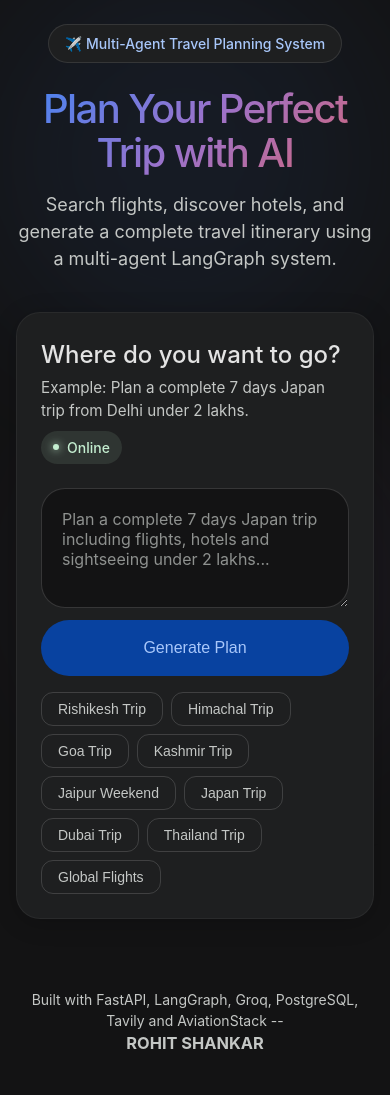
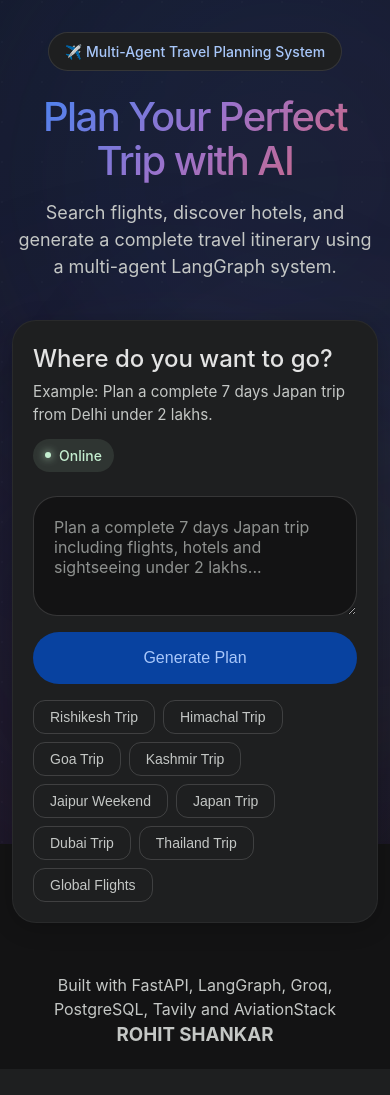
Before and after one commit to rohitshankar12/Multi-Agent-Travel-Planning-System, a FastAPI app: page / in a window 390 px wide. After the commit the page ends 1041 px from the top, so only its background shows below. Run offline with FastAPI, Linux system fonts and the light colour scheme; some libraries are stand-ins or nearby versions.

Commit message:
update background

```diff
--- a/static/script.js
+++ b/static/script.js
@@ -23,14 +23,12 @@ function setLoading(isLoading) {
 
         function showError(message) {
             const errorBox = document.getElementById("errorBox");
-
             errorBox.textContent = message;
             errorBox.classList.remove("hidden");
         }
 
         function hideError() {
             const errorBox = document.getElementById("errorBox");
-
             errorBox.classList.add("hidden");
             errorBox.textContent = "";
         }
@@ -48,7 +46,9 @@ function showResult(answer, threadId) {
                 resultBox.innerText = answer;
             }
 
+            if(threadId) {
                 threadInfo.textContent = `Thread ID: ${threadId}`;
+            }
 
             resultSection.classList.remove("hidden");
 
@@ -72,6 +72,7 @@ async function sendMessage() {
             setLoading(true);
 
             try {
+                // Ensure your backend is running to handle this request
                 const response = await fetch("/api/travel", {
                     method: "POST",
                     headers: {
@@ -95,6 +96,10 @@ async function sendMessage() {
                 showResult(data.answer, data.thread_id);
 
             } catch (error) {
+                // For testing visually without a backend, uncomment the below lines:
+                /*
+                showResult("# Paris Itinerary\n## Day 1\n* Visit Eiffel Tower\n* Eat Croissants\n\n## Day 2\n* Louvre Museum\n* Seine River Cruise", "test-123");
+                */
                 showError(error.message);
             } finally {
                 setLoading(false);
@@ -113,23 +118,22 @@ function copyResult() {
                 .then(() => {
                     const copyBtn = document.querySelector(".copy-btn");
                     const oldText = copyBtn.textContent;
-
                     copyBtn.textContent = "Copied!";
-
-            setTimeout(() => {
-                copyBtn.textContent = oldText;
-            }, 1400);
+                    setTimeout(() => { copyBtn.textContent = oldText; }, 1400);
                 })
                 .catch(() => {
                     showError("Could not copy result.");
                 });
         }
 
+        /* =========================================================
+           PDF DOWNLOAD — CORRECTED
+           ========================================================= */
         function downloadPDF() {
             const pdfContent = document.getElementById("pdfContent");
 
-    if (!latestAnswerMarkdown || !pdfContent) {
-        showError("No travel plan available to download.");
+            if (!pdfContent || pdfContent.innerText.trim() === "") {
+                showError("No travel plan available.");
                 return;
             }
 
@@ -139,40 +143,47 @@ function downloadPDF() {
             downloadBtn.textContent = "Preparing PDF...";
             downloadBtn.disabled = true;
 
-    const options = {
-        margin: 0.5,
-        filename: "ai-travel-plan.pdf",
+            const opt = {
+                // [Top, Right, Bottom, Left] margins in mm.
+                // This ensures EVERY page gets proper spacing seamlessly.
+                margin: [15, 15, 15, 15],
+                filename: "AI_Travel_Plan.pdf",
+
                 image: {
                     type: "jpeg",
-            quality: 0.98
+                    quality: 1
                 },
+
                 html2canvas: {
                     scale: 2,
                     useCORS: true,
-            backgroundColor: "#ffffff"
+                    scrollY: 0
                 },
+
                 jsPDF: {
-            unit: "in",
+                    unit: "mm",
                     format: "a4",
                     orientation: "portrait"
                 },
+
                 pagebreak: {
-            mode: ["avoid-all", "css", "legacy"]
+                    // 'css' handles explicit avoidance rules, 'legacy' handles paragraph flow
+                    mode: ['css', 'legacy'],
+                    avoid: ["h1", "h2", "h3", "h4", "tr", "li", "table", "img"]
                 }
             };
 
             html2pdf()
-        .set(options)
                 .from(pdfContent)
+                .set(opt)
                 .save()
-        .then(() => {
+                .catch((err) => {
+                    showError("Could not generate PDF. Please try again.");
+                    console.error(err);
+                })
+                .finally(() => {
                     downloadBtn.textContent = oldText;
                     downloadBtn.disabled = false;
-        })
-        .catch(() => {
-            downloadBtn.textContent = oldText;
-            downloadBtn.disabled = false;
-            showError("Could not download PDF.");
                 });
         }
 
--- a/static/style.css
+++ b/static/style.css
@@ -1,32 +1,25 @@
-/* =========================================
-   Google Multi-Agent Trip Planner Theme
-   Inspired by Material Design 3 & Google AI
-   ========================================= */
+:root {
+            --google-bg: #131314;
+            --google-surface: #1e1f20;
+            --google-surface-hover: #2a2b2f;
+            --google-primary: #a8c7fa;
+            --google-primary-container: #0842a0;
+            --google-secondary: #c4eed0;
 
-:root {
-    /* Google / Gemini Inspired Palette */
-    --google-bg: #131314;           /* Deep dark surface */
-    --google-surface: #1e1f20;      /* Elevated surface */
-    --google-surface-hover: #2a2b2f;
-    --google-primary: #a8c7fa;      /* Soft AI blue */
-    --google-primary-container: #0842a0;
-    --google-secondary: #c4eed0;    /* Soft green */
+            --bg-accent-blue: rgba(66, 133, 244, 0.15);
+            --bg-accent-purple: rgba(155, 114, 203, 0.12);
+            --bg-accent-teal: rgba(72, 191, 153, 0.1);
 
-    /* Text Colors */
             --text-primary: #e3e3e3;
             --text-secondary: #c4c7c5;
             --text-inverse: #1f1f1f;
 
-    /* Gradients for AI feel */
             --ai-gradient: linear-gradient(135deg, #4285f4, #9b72cb, #d96570);
-    --ai-glow: radial-gradient(circle at center, rgba(66, 133, 244, 0.15), transparent 70%);
 
-    /* Spacing & Radii */
             --radius-sm: 12px;
             --radius-md: 24px;
             --radius-lg: 28px;
 
-    /* Transitions */
             --transition-standard: 0.2s cubic-bezier(0.2, 0, 0, 1);
         }
 
@@ -37,7 +30,7 @@
         }
 
         body {
-    font-family: 'Google Sans', Inter, system-ui, -apple-system, sans-serif;
+            font-family: 'Inter', system-ui, -apple-system, sans-serif;
             min-height: 100vh;
             background: var(--google-bg);
             color: var(--text-primary);
@@ -45,50 +38,48 @@ body {
             line-height: 1.5;
         }
 
-/* Background Effects */
         .page-bg {
             position: fixed;
             inset: 0;
             z-index: -1;
             background: var(--google-bg);
+            overflow: hidden;
+        }
+
+        .page-bg::before {
+            content: "";
+            position: absolute;
+            inset: 0;
+            opacity: 0.4;
+            background-image: radial-gradient(circle at 2px 2px, rgba(255,255,255,0.05) 1px, transparent 0);
+            background-size: 40px 40px;
         }
 
         .gradient-circle {
             position: absolute;
-    border-radius: 999px;
-    filter: blur(80px);
-    opacity: 0.5;
+            border-radius: 50%;
+            filter: blur(120px);
+            opacity: 0.6;
             z-index: -1;
+            animation: float 20s infinite ease-in-out;
         }
 
-.circle-1 {
-    width: 400px;
-    height: 400px;
-    background: rgba(66, 133, 244, 0.15); /* Google Blue */
-    top: -5%;
-    left: -5%;
+        .circle-1 { width: 600px; height: 600px; background: var(--bg-accent-blue); top: -10%; left: -10%; }
+        .circle-2 { width: 500px; height: 500px; background: var(--bg-accent-purple); bottom: -10%; right: 0%; animation-delay: -5s; }
+        .circle-3 { width: 450px; height: 450px; background: var(--bg-accent-teal); top: 40%; left: 30%; animation-delay: -10s; }
+
+        @keyframes float {
+            0%, 100% { transform: translate(0, 0) scale(1); }
+            50% { transform: translate(30px, -50px) scale(1.1); }
         }
 
-.circle-2 {
-    width: 350px;
-    height: 350px;
-    background: rgba(155, 114, 203, 0.15); /* Gemini Purple */
-    bottom: 10%;
-    right: -5%;
-}
-
-/* Layout */
         .app-container {
             width: min(1120px, calc(100% - 32px));
             margin: 0 auto;
             padding: 56px 0 30px;
         }
 
-/* Hero Section */
-.hero-section {
-    text-align: center;
-    margin-bottom: 40px;
-}
+        .hero-section { text-align: center; margin-bottom: 40px; }
 
         .badge {
             display: inline-flex;
@@ -122,21 +113,16 @@ body {
             font-size: 1.125rem;
         }
 
-/* Cards (Material 3 Elevated Surfaces) */
-.planner-card,
-.result-section {
+        .planner-card, .result-section {
             background: var(--google-surface);
             border: 1px solid rgba(255, 255, 255, 0.05);
             border-radius: var(--radius-lg);
             box-shadow: 0 4px 24px rgba(0, 0, 0, 0.2);
         }
 
-.planner-card {
-    padding: 32px;
-}
+        .planner-card { padding: 32px; }
 
-.card-header,
-.result-header {
+        .card-header, .result-header {
             display: flex;
             align-items: flex-start;
             justify-content: space-between;
@@ -411,42 +302,110 @@ textarea::placeholder {
 
         footer {
     text-align: center;
-    color: var(--text-secondary);
-    padding: 40px 16px;
-    font-size: 0.875rem;
+    width: 100%;
+    padding: 20px;
+    color: var(--text-secondary); /* or whatever color you prefer */
 }
 
-@keyframes spin {
-    to { transform: rotate(360deg); }
+
+.page-bg {
+    position: fixed;
+    inset: 0;
+    z-index: -1;
+
+    /* Create a massive, rich gradient */
+    background: linear-gradient(-45deg, #131314, #1a1525, #0f1c2e, #131314);
+    background-size: 400% 400%;
+
+    /* Animate the gradient smoothly over 15 seconds */
+    animation: gradientShift 15s ease infinite;
+    overflow: hidden;
 }
 
-/* Responsive Design */
-@media print {
-    body { background: #ffffff; }
-    .planner-card, .hero-section, footer, .result-actions, #threadInfo {
-        display: none;
-    }
-    .result-section {
-        box-shadow: none;
-        border: none;
-        padding: 0;
-    }
-    .pdf-content {
-        padding: 0;
-    }
-    .pdf-title {
-        display: block;
-    }
+/* The animation keyframes to move the gradient */
+@keyframes gradientShift {
+    0% { background-position: 0% 50%; }
+    50% { background-position: 100% 50%; }
+    100% { background-position: 0% 50%; }
 }
 
+        @keyframes spin { to { transform: rotate(360deg); } }
+
         @media (max-width: 768px) {
-    .app-container { padding-top: 24px; }
-    .planner-card, .result-section {
-        padding: 24px;
-        border-radius: var(--radius-md);
+            .app-container { padding-top: 32px; width: calc(100% - 24px); }
+            .planner-card, .result-section { padding: 20px; border-radius: var(--radius-md); }
+            .card-header, .result-header { flex-direction: column; gap: 12px; align-items: flex-start; }
+            .input-area { grid-template-columns: 1fr; gap: 16px; }
+            #sendBtn { width: 100%; height: 52px; }
+            .result-actions { width: 100%; flex-direction: column; }
+            .copy-btn, .download-btn { width: 100%; justify-content: center; }
+            .pdf-content { padding: 20px; }
         }
-    .card-header, .result-header { flex-direction: column; gap: 8px; }
-    .input-area { grid-template-columns: 1fr; }
-    #sendBtn { width: 100%; }
-    .pdf-content { padding: 24px; }
+
+        /* =========================================
+           #pdfContent — Cleaned for html2pdf.js
+           ========================================= */
+        #pdfContent {
+            background: #fff;
+            color: #000;
+            padding: 24px; /* Basic padding for web view */
         }
+
+        /* Ensure headings stay with their paragraphs */
+        #pdfContent h1,
+        #pdfContent h2,
+        #pdfContent h3,
+        #pdfContent h4 {
+            page-break-after: avoid;
+            break-after: avoid;
+            page-break-inside: avoid;
+            break-inside: avoid;
+            margin-top: 24px;
+            margin-bottom: 12px;
+            color: #1f1f1f;
+            font-weight: 600;
+        }
+
+        #pdfContent h1:first-child,
+        #pdfContent h2:first-child { margin-top: 0; border-bottom: 1px solid #e0e0e0; padding-bottom: 8px;}
+
+        /* Keep lists, tables, and images from splitting in half */
+        #pdfContent ul,
+        #pdfContent ol,
+        #pdfContent table,
+        #pdfContent tr,
+        #pdfContent img {
+            break-inside: avoid;
+            page-break-inside: avoid;
+        }
+
+        #pdfContent ul, #pdfContent ol { margin: 0 0 16px 24px; color: #444746; }
+        #pdfContent li { margin-bottom: 8px; }
+        #pdfContent strong { font-weight: 600; color: #1f1f1f; }
+
+        #pdfContent img { max-width: 100%; height: auto; }
+
+        #pdfContent table {
+            width: 100%;
+            border-collapse: collapse;
+            margin: 24px 0;
+            font-size: 0.95rem;
+        }
+
+        #pdfContent th, #pdfContent td {
+            border: 1px solid #e0e0e0;
+            padding: 12px 16px;
+            text-align: left;
+        }
+        #pdfContent th { background: #f8f9fa; font-weight: 500; color: #1f1f1f; }
+
+        #pdfContent p {
+            line-height: 1.6;
+            margin-bottom: 12px;
+            color: #444746;
+        }
+
+        #pdfContent pre,
+        #pdfContent code { white-space: pre-wrap; word-break: break-word; }
+
+        #pdfContent hr { border: none; border-top: 1px solid #e0e0e0; margin: 32px 0; }
--- a/templates/index.html
+++ b/templates/index.html
@@ -5,7 +5,7 @@
 
     <meta name="viewport" content="width=device-width, initial-scale=1.0">
 
-    <title>TripMate AI</title>
+    <title>Trip-Planer AI</title>
 
     <link rel="stylesheet" href="/static/style.css">
 </head>
@@ -133,7 +133,7 @@
     </main>
 
     <footer>
-        Built with FastAPI, LangGraph, Groq, PostgreSQL, Tavily and AviationStack -- <h3> ROHIT SHANKAR </h3>
+        Built with FastAPI, LangGraph, Groq, PostgreSQL, Tavily and AviationStack  <h3> ROHIT SHANKAR </h3>
     </footer>
 
     <!-- Markdown Renderer -->
```
Also changed, not shown: other parts of static/style.css (+14 -109 lines). Lines whose indentation alone changed are shown as unchanged.
